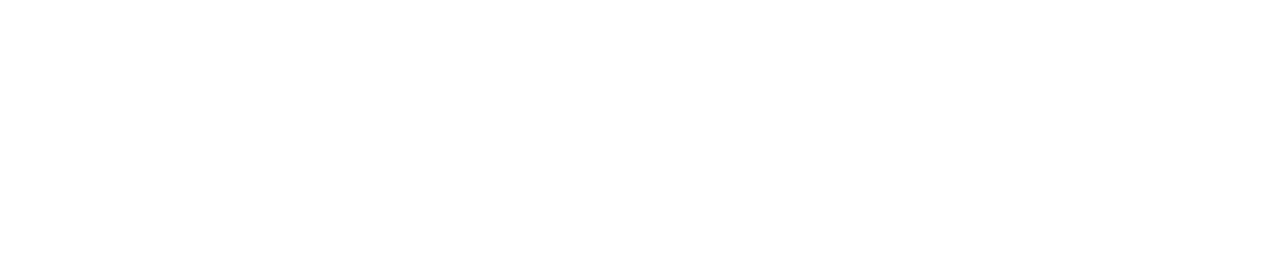
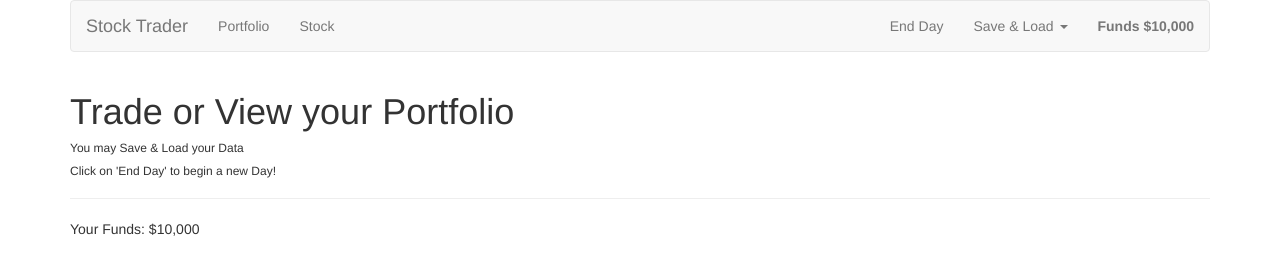
Before and after one commit to ibrahim69/stock-trader, a plain HTML site: page index.html in a window 1280 px wide. Drawn offline with nearby package versions, Linux system fonts and the light colour scheme; the site is published under a folder, as on GitHub Pages, so addresses that start at the root find nothing.

Commit message:
update index.html

```diff
--- a/index.html
+++ b/index.html
@@ -1 +1 @@
-<!DOCTYPE html><html lang=en><head><meta charset=utf-8><title>Stock Trader</title><link rel=stylesheet href=https://maxcdn.bootstrapcdn.com/bootstrap/3.3.7/css/bootstrap.min.css integrity=sha384-BVYiiSIFeK1dGmJRAkycuHAHRg32OmUcww7on3RYdg4Va+PmSTsz/K68vbdEjh4u crossorigin=anonymous><link href=/static/css/app.c898ac8af2998b16f235a34ac737753b.css rel=stylesheet></head><body><div id=app></div><script type=text/javascript src=/static/js/manifest.2ae2e69a05c33dfc65f8.js></script><script type=text/javascript src=/static/js/vendor.62ac295c6d07a556a297.js></script><script type=text/javascript src=/static/js/app.9b8ba37d6b35622e4352.js></script></body></html>
+<!DOCTYPE html><html lang=en><head><meta charset=utf-8><title>Stock Trader</title><link rel=stylesheet href=https://maxcdn.bootstrapcdn.com/bootstrap/3.3.7/css/bootstrap.min.css integrity=sha384-BVYiiSIFeK1dGmJRAkycuHAHRg32OmUcww7on3RYdg4Va+PmSTsz/K68vbdEjh4u crossorigin=anonymous><link href=static/css/app.c898ac8af2998b16f235a34ac737753b.css rel=stylesheet></head><body><div id=app></div><script type=text/javascript src=static/js/manifest.2ae2e69a05c33dfc65f8.js></script><script type=text/javascript src=static/js/vendor.62ac295c6d07a556a297.js></script><script type=text/javascript src=static/js/app.9b8ba37d6b35622e4352.js></script></body></html>
```
